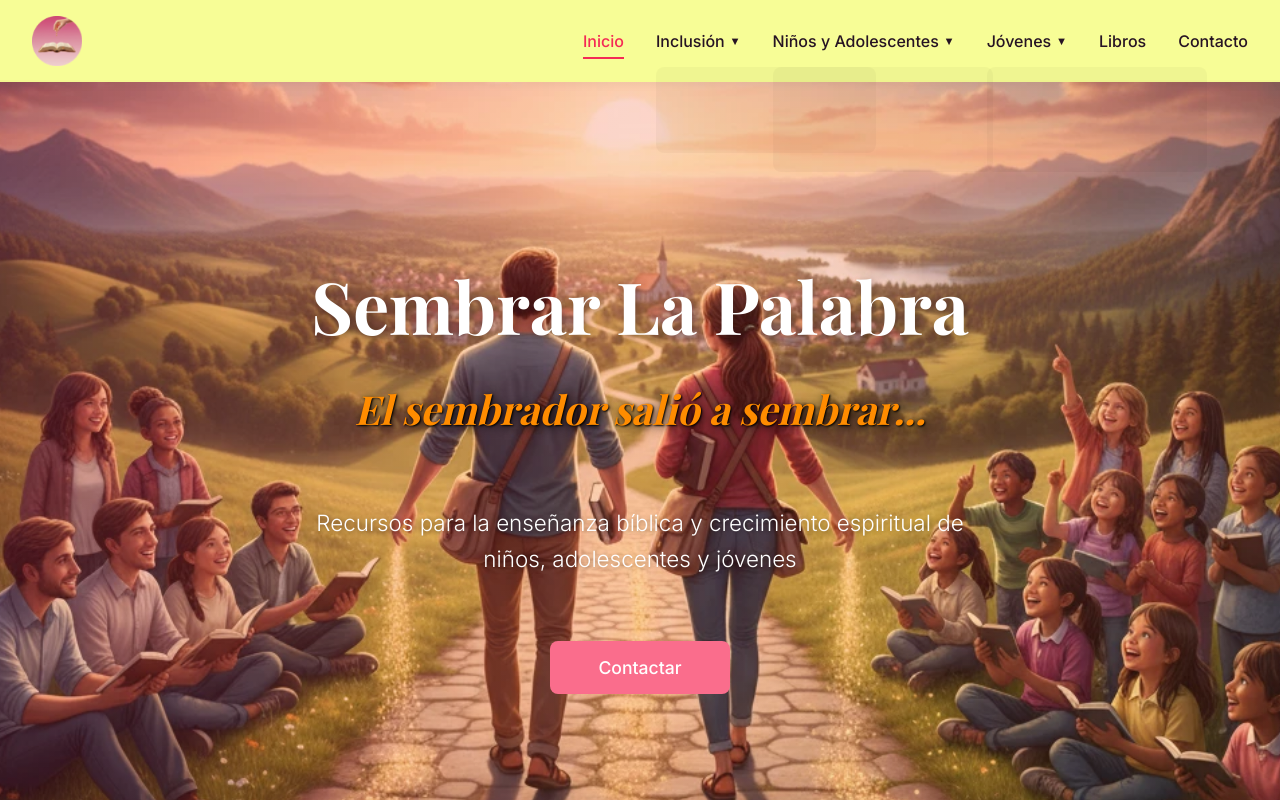
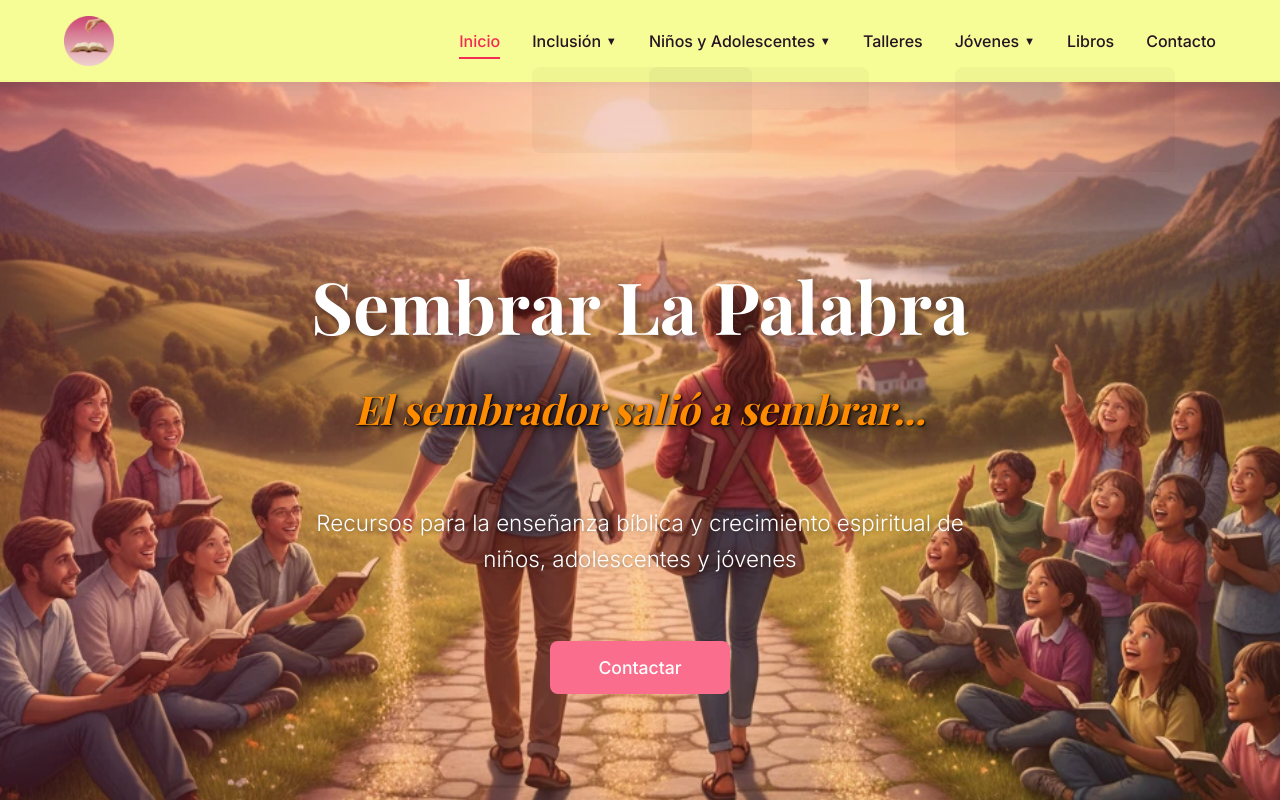
Before and after one commit to AgustinCevello/sembrarlapalabra, a React (Vite) app: page / in a window 1280 px wide. Shown: the top 800 px of the page. Built offline with nearby package versions, Linux system fonts and the light colour scheme.

Commit message:
cambio y agregado de navbar

```diff
--- a/src/components/Header/Navbar.css
+++ b/src/components/Header/Navbar.css
@@ -20,9 +20,8 @@
 }
 
 .navbar-container {
-  max-width: 1400px;
-  margin: 0 auto;
-  padding: 1rem 2rem;
+  max-width: 100%;
+  padding: 1rem 4rem;
   display: flex;
   justify-content: space-between;
   align-items: center;
@@ -194,6 +193,10 @@
 
 /* Responsive */
 @media (max-width: 968px) {
+  .navbar-container {
+    padding: 1rem 2rem;
+  }
+
   .navbar-hamburger {
     display: flex;
   }
--- a/src/components/Header/Navbar.jsx
+++ b/src/components/Header/Navbar.jsx
@@ -31,7 +31,7 @@ const Navbar = () => {
   }, [isMenuOpen]);
 
   useEffect(() => {
-    const sections = ['inicio', 'inclusion', 'ninos-adolescentes', 'jovenes', 'libros', 'contacto'];
+    const sections = ['inicio', 'inclusion', 'ninos-adolescentes', 'jovenes', 'libros', 'talleres', 'contacto'];
     const observer = new IntersectionObserver((entries) => {
       entries.forEach((entry) => {
         if (entry.isIntersecting) {
@@ -132,12 +132,16 @@ const Navbar = () => {
                   Libros
                 </button>
               </li>
-              <li>
-                <button onClick={() => handleNavClick('talleres')}>
-                  Talleres y Capacitaciones
-                </button>
-              </li>
             </ul>
+          </li>
+
+          <li className="navbar-item">
+            <button
+              className={`navbar-link ${activeSection === 'talleres' ? 'navbar-link-active' : ''}`}
+              onClick={() => handleNavClick('talleres')}
+            >
+              Talleres
+            </button>
           </li>
 
           <li className="navbar-item navbar-dropdown">
```
